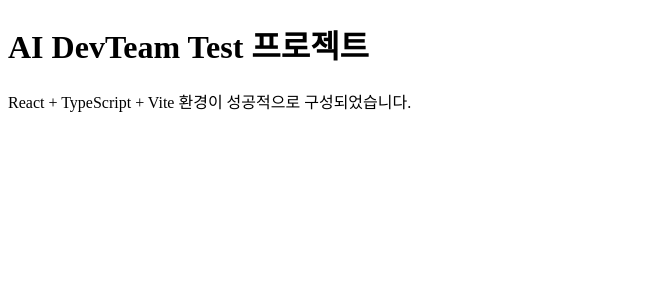
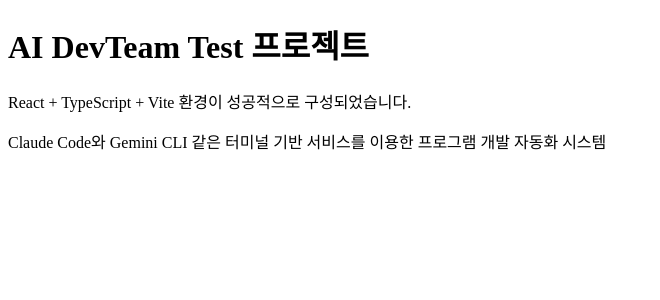
Before and after one commit to wlgns5376/ai-devteam-test, a React (Vite) app: page / in a window 1280 px wide. Shown: the top 300 px of the page, without its empty margins (0-660 px from the left). Built offline with nearby package versions, Linux system fonts and the light colour scheme.

Commit message:
feat(#16): Home 화면에 개발 자동화 시스템 설명 문구 추가
- Claude Code와 Gemini CLI 같은 터미널 기반 서비스를 이용한 프로그램 개발 자동화 시스템 문구 추가
- 테스트 커버리지 패키지 추가 설치

```diff
--- a/package.json
+++ b/package.json
@@ -30,6 +30,7 @@
     "@typescript-eslint/eslint-plugin": "^7.18.0",
     "@typescript-eslint/parser": "^7.18.0",
     "@vitejs/plugin-react": "^4.7.0",
+    "@vitest/coverage-v8": "^3.2.4",
     "@vitest/ui": "^3.2.4",
     "autoprefixer": "^10.4.21",
     "eslint": "^8.57.1",
--- a/src/pages/Home.tsx
+++ b/src/pages/Home.tsx
@@ -7,6 +7,10 @@
       <p className="text-gray-600">
         React + TypeScript + Vite 환경이 성공적으로 구성되었습니다.
       </p>
+      <p className="text-gray-600 mt-4">
+        Claude Code와 Gemini CLI 같은 터미널 기반 서비스를 이용한 프로그램 개발
+        자동화 시스템
+      </p>
     </div>
   );
 }
```
Also changed, not shown: 1 other file (tests, documents, lock files or other folders).
